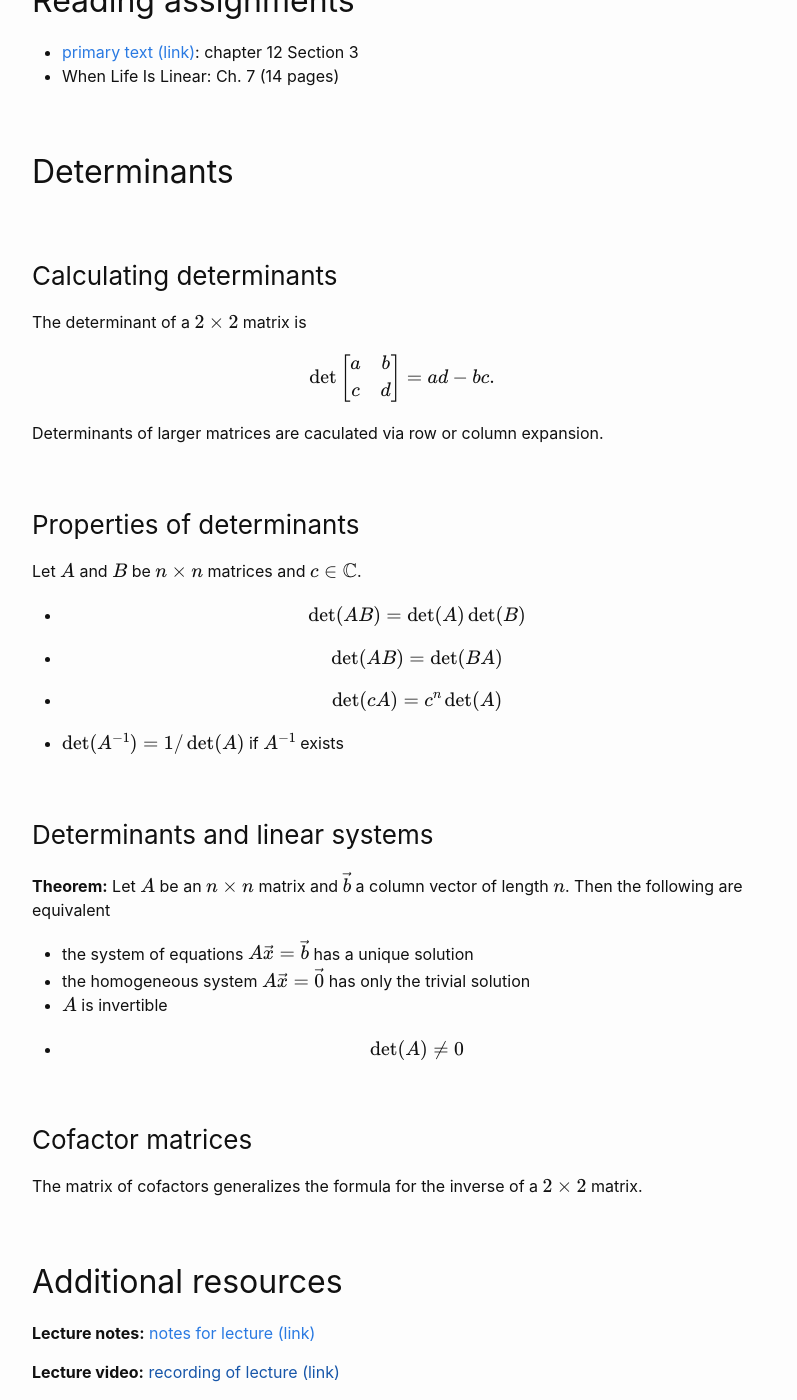
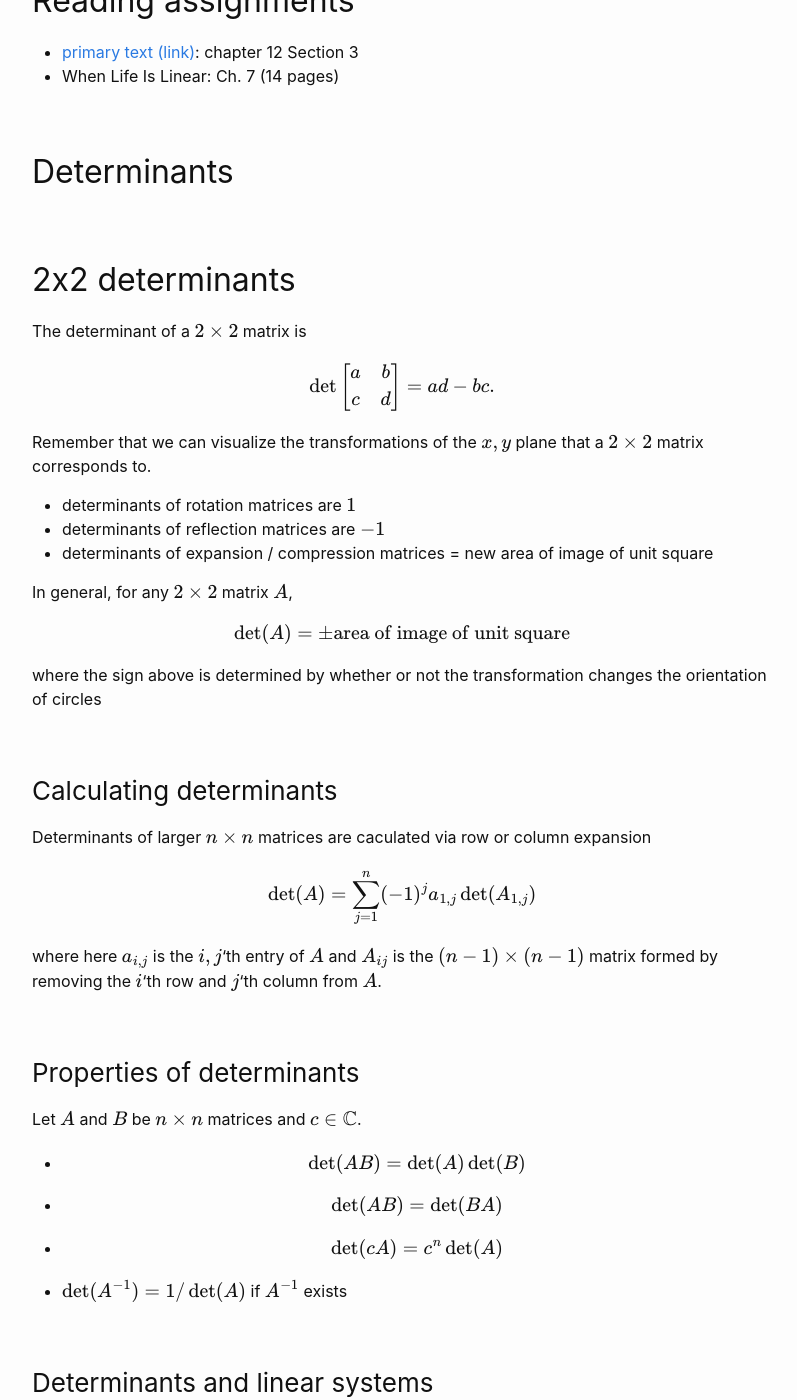
Before and after one commit to wcasper/math107spring2021, a Jekyll site: the page built from _posts/2021-04-26-Week-14-Lecture-22.md, in a window 1280 px wide and 1400 px high, scrolled down 460 px. Shown: the whole window, without its empty margins (238-1035 px from the left). Built offline with Jekyll 4.4.1, drawn with Linux system fonts in a browser that asks for light colours.

Commit message:
expanded lecture

```diff
--- a/_posts/2021-04-26-Week-14-Lecture-22.md
+++ b/_posts/2021-04-26-Week-14-Lecture-22.md
@@ -15,13 +15,31 @@ Notes and highlights from lecture
 
 ## Determinants
 
-### Calculating determinants
+## 2x2 determinants
 
 The determinant of a $$2\times 2$$ matrix is
 
 $$\det\left[\begin{array}{cc}a & b\\c & d\end{array}\right] = ad-bc.$$
 
-Determinants of larger matrices are caculated via row or column expansion.
+Remember that we can visualize the transformations of the $$x,y$$ plane that a $$2\times 2$$ matrix corresponds to.
+
+* determinants of rotation matrices are $$1$$
+* determinants of reflection matrices are $$-1$$
+* determinants of expansion / compression matrices = new area of image of unit square
+
+In general, for any $$2\times 2$$ matrix $$A$$,
+
+$$\det(A) = \pm \text{area of image of unit square}$$
+
+where the sign above is determined by whether or not the transformation changes the orientation of circles
+
+### Calculating determinants
+
+Determinants of larger $$n\times n$$ matrices are caculated via row or column expansion
+
+$$\det(A) = \sum_{j=1}^n (-1)^ja_{1,j}\det(A_{1,j})$$
+
+where here $$a_{i,j}$$ is the $$i,j$$'th entry of $$A$$ and $$A_{ij}$$ is the $$(n-1)\times (n-1)$$ matrix formed by removing the $$i$$'th row and $$j$$'th column from $$A$$.
 
 ### Properties of determinants
 
```
